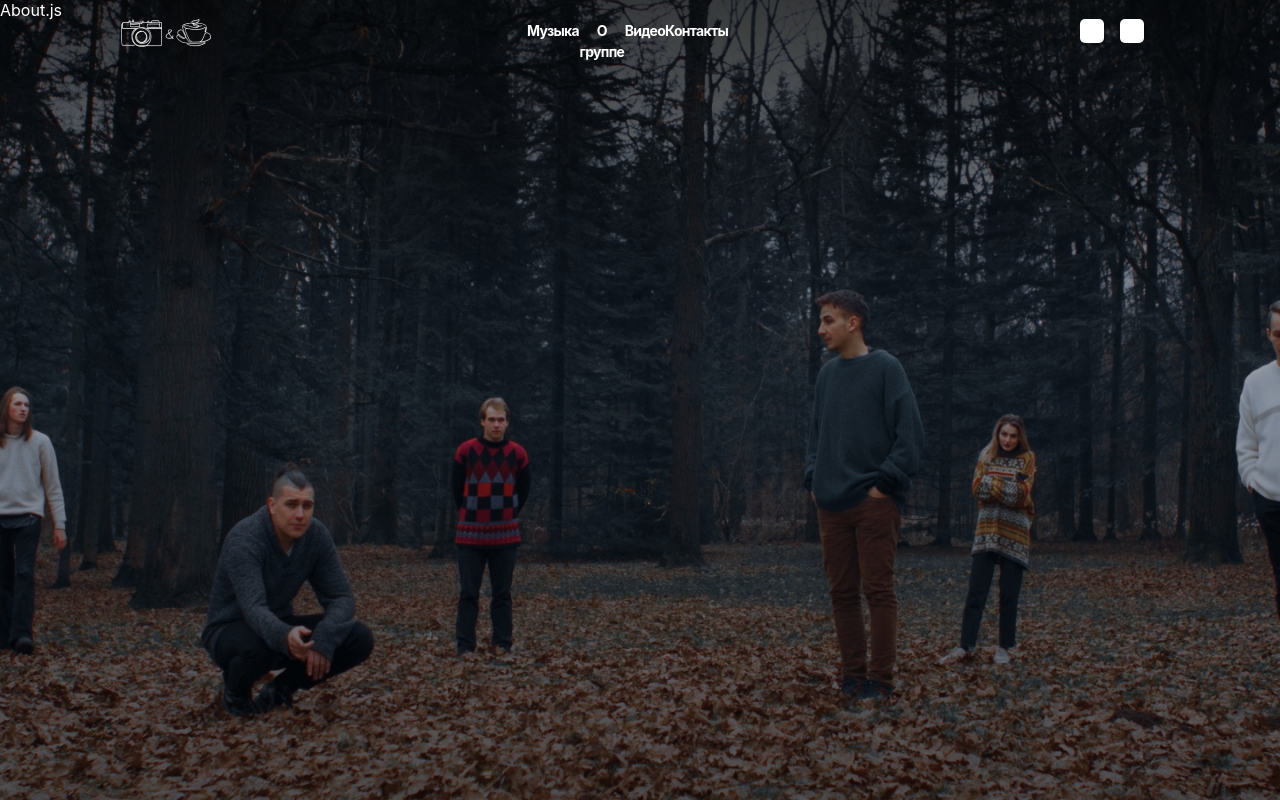
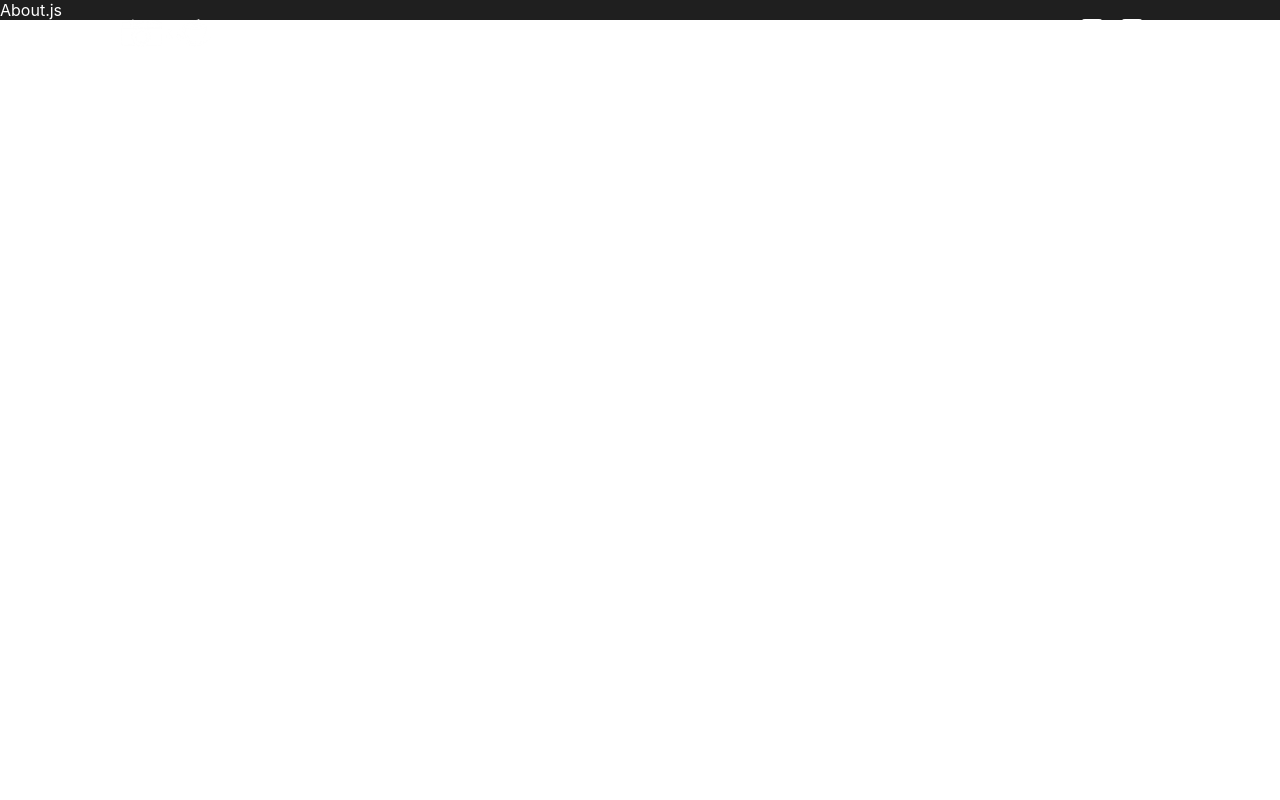
Before and after one commit to makridenko/pad-site, a React (Create React App) app in the folder client/: page /about in a window 1280 px wide. Built offline with nearby package versions, Linux system fonts and the light colour scheme.

Commit message:
change background on pages;

```diff
--- a/client/src/Components/About/About.js
+++ b/client/src/Components/About/About.js
@@ -1,5 +1,5 @@
 /* React */
-import React from 'react';
+import React, {useEffect} from 'react';
 
 /* Style */
 import styled from 'styled-components';
@@ -10,7 +10,8 @@ const StyledAbout = styled.div`
 `;
 
 
-const About = () => {
+const About = ({setBackgroundImageState}) => {
+  useEffect(() => setBackgroundImageState(false));
   return (
     <StyledAbout>
       About.js
--- a/client/src/Components/App.js
+++ b/client/src/Components/App.js
@@ -1,8 +1,11 @@
 /* React components */
-import React, { Component } from 'react';
+import React, { useState } from 'react';
 
 /* Router */
 import { Route, Switch } from 'react-router-dom';
+
+/* Style */
+import styled from 'styled-components';
 
 /* Components */
 import Navbar from './Navbar';
@@ -12,36 +15,50 @@ import About from './About';
 import Videos from './Videos';
 import Contacts from './Contacts';
 
+/* Static */
+import background from './Images/background.png';
 
-export default class App extends Component {
-  render() {
+const StyledApp = styled.div`
+  background-image: ${props => props.backgroundImage ? `url(${props.background})` : 'none'};
+  background-color: ${props => props.backgroundImage ? 'none' : '#1f1f1f'};
+  background-size: cover;
+  background-attachment: fixed;
+  background-repeat: no-repeat;
+  background-position: center;
+`;
+
+
+const App = () => {
+  const [backgroundImage, setBackgroundImageState] = useState(true);
+  console.log(backgroundImage);
   return (
-      <div>
-        <Navbar />
+    <StyledApp backgroundImage={backgroundImage} background={background}>
+      <Navbar/>
 
       <Switch>
         <Route exact path='/' component={(props) => (
-            <Main />
+          <Main setBackgroundImageState={setBackgroundImageState}/>
         )}/>
 
         <Route exact path='/music' component={(props) => (
-            <Music />
+          <Music setBackgroundImageState={setBackgroundImageState}/>
         )}/>
 
         <Route exact path='/about' component={(props) => (
-            <About />
+          <About setBackgroundImageState={setBackgroundImageState}/>
         )}/>
 
         <Route exact path='/video' component={(props) => (
-            <Videos />
+          <Videos setBackgroundImageState={setBackgroundImageState}/>
         )}/>
 
         <Route exact path='/contacts' component={(props) => (
-            <Contacts />
+          <Contacts setBackgroundImageState={setBackgroundImageState}/>
         )}/>
       </Switch>
 
-      </div>
+    </StyledApp>
   );
 };
-};
+
+export default App;
--- a/client/src/Components/Contacts/Contacts.js
+++ b/client/src/Components/Contacts/Contacts.js
@@ -1,5 +1,5 @@
 /* React */
-import React from 'react';
+import React, {useEffect} from 'react';
 
 /* Style */
 import styled from 'styled-components';
@@ -10,7 +10,8 @@ const StyledContacts = styled.div`
 `;
 
 
-const Contacts = () => {
+const Contacts = ({setBackgroundImageState}) => {
+  useEffect(() => setBackgroundImageState(false));
   return (
     <StyledContacts>
       Contacts.js
--- a/client/src/Components/Main/Main.js
+++ b/client/src/Components/Main/Main.js
@@ -1,5 +1,5 @@
 /* React components */
-import React, { useState } from 'react';
+import React, { useEffect, useState } from 'react';
 
 /* Components */
 import Footer from './Footer'
@@ -11,6 +11,7 @@ import styled from 'styled-components';
 
 /* Styled components */
 const StyledMain = styled.div`
+
 `;
 
 const StyledMainInfo = styled.div`
@@ -35,10 +36,12 @@ const ContentContainer = styled.div`
 `;
 
 
-const Main = () => {
+const Main = ({setBackgroundImageState}) => {
   const [events, setEvents] = useState(true);
   const toggleToEvents = () => setEvents(true);
   const toggleToRelease = () => setEvents(false);
+
+  useEffect(() => setBackgroundImageState(true));
 
   return (
     <StyledMain>
--- a/client/src/Components/Music/Music.js
+++ b/client/src/Components/Music/Music.js
@@ -1,5 +1,5 @@
 /* React */
-import React from 'react';
+import React, { useEffect } from 'react';
 
 /* Style */
 import styled from 'styled-components';
@@ -18,7 +18,8 @@ const StyledMusic = styled.div`
 `;
 
 
-const Music = () => {
+const Music = ({setBackgroundImageState}) => {
+  useEffect(() => setBackgroundImageState(false));
   return (
     <StyledMusic>
       <Albums />
--- a/client/src/Components/Videos/Videos.js
+++ b/client/src/Components/Videos/Videos.js
@@ -1,5 +1,5 @@
 /* React */
-import React from 'react';
+import React, {useEffect} from 'react';
 
 /* Style */
 import styled from 'styled-components';
@@ -10,7 +10,8 @@ const StyledVideos = styled.div`
 `;
 
 
-const Videos = () => {
+const Videos = ({setBackgroundImageState}) => {
+  useEffect(() => setBackgroundImageState(false));
   return (
     <StyledVideos>
       Videos.js
--- a/client/src/index.css
+++ b/client/src/index.css
@@ -5,12 +5,6 @@ body {
     sans-serif;
   -webkit-font-smoothing: antialiased;
   -moz-osx-font-smoothing: grayscale;
-  background-image: url(images/background.png);
-  background-size: cover;
-  background-attachment: fixed;
-  background-repeat: no-repeat;
-  background-position: center;
-
   overflow: overlay;
 }
 
```
Also changed, not shown: client/src/Components/Images/background.png (renamed from client/src/images/background.png). Lines whose indentation alone changed are shown as unchanged.
